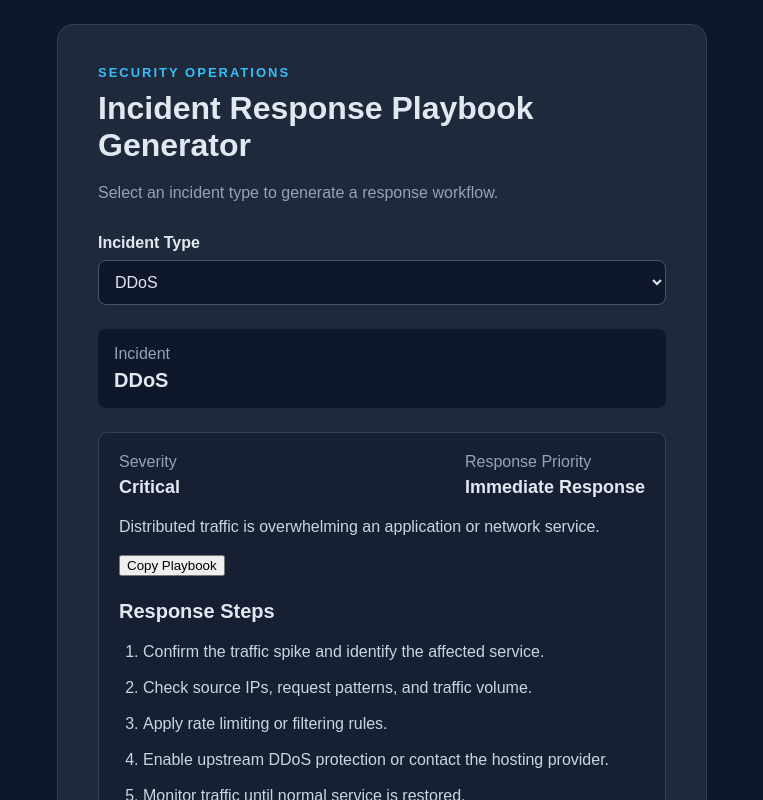
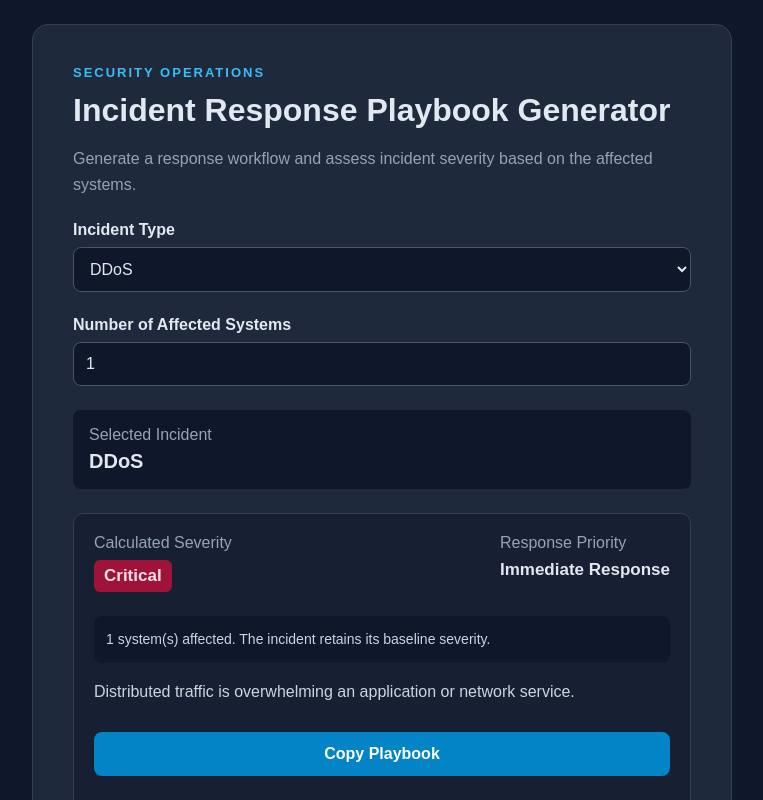
Before and after one commit to ShreyasSwasti/incident-respons, a React (Vite) app: page / in a window 1280 px wide. Shown: the top 800 px of the page, without its empty margins (258-1021 px from the left). Built offline with nearby package versions, Linux system fonts and the light colour scheme.

Commit message:
added dynamic incident severity assesment

```diff
--- a/src/App.jsx
+++ b/src/App.jsx
@@ -3,7 +3,6 @@ import { useState } from 'react';
 const playbooks = {
   DDoS: {
     severity: 'Critical',
-    priority: 'Immediate Response',
     description:
       'Distributed traffic is overwhelming an application or network service.',
     steps: [
@@ -17,7 +16,6 @@ const playbooks = {
 
   Malware: {
     severity: 'High',
-    priority: 'Urgent Response',
     description:
       'Malicious software has been detected on a system or endpoint.',
     steps: [
@@ -31,7 +29,6 @@ const playbooks = {
 
   Phishing: {
     severity: 'High',
-    priority: 'Urgent Response',
     description:
       'A suspicious message or link may be attempting to steal credentials or information.',
     steps: [
@@ -45,7 +42,6 @@ const playbooks = {
 
   Ransomware: {
     severity: 'Critical',
-    priority: 'Immediate Response',
     description:
       'Systems or files may have been encrypted or compromised by ransomware.',
     steps: [
@@ -59,7 +55,6 @@ const playbooks = {
 
   'Insider Threat': {
     severity: 'High',
-    priority: 'Urgent Response',
     description:
       'Suspicious activity may originate from an authorized user or internal account.',
     steps: [
@@ -74,16 +69,70 @@ const playbooks = {
 
 const incidentTypes = Object.keys(playbooks);
 
+const severityRank = {
+  Low: 1,
+  Medium: 2,
+  High: 3,
+  Critical: 4,
+};
+
+const responsePriorities = {
+  Low: 'Routine Response',
+  Medium: 'Elevated Response',
+  High: 'Urgent Response',
+  Critical: 'Immediate Response',
+};
+
+function calculateSeverity(baseSeverity, affectedSystems) {
+  let scaleSeverity = 'Low';
+
+  if (affectedSystems >= 100) {
+    scaleSeverity = 'Critical';
+  } else if (affectedSystems >= 20) {
+    scaleSeverity = 'High';
+  } else if (affectedSystems >= 5) {
+    scaleSeverity = 'Medium';
+  }
+
+  return severityRank[baseSeverity] >= severityRank[scaleSeverity]
+    ? baseSeverity
+    : scaleSeverity;
+}
+
 function App() {
   const [incidentType, setIncidentType] = useState('DDoS');
+  const [affectedSystems, setAffectedSystems] = useState('1');
+  const [copyMessage, setCopyMessage] = useState('');
 
   const playbook = playbooks[incidentType];
+  const systemCount = Number(affectedSystems);
+
+  const severity = calculateSeverity(
+    playbook.severity,
+    systemCount
+  );
+
+  const priority = responsePriorities[severity];
+
+  const validInput =
+    affectedSystems.trim() !== '' &&
+    Number.isInteger(systemCount) &&
+    systemCount >= 1 &&
+    systemCount <= 100000;
 
   const copyPlaybook = async () => {
+    if (!validInput) {
+      setCopyMessage(
+        'Enter a whole number between 1 and 100000.'
+      );
+      return;
+    }
+
     const text = `
 Incident: ${incidentType}
-Severity: ${playbook.severity}
-Response Priority: ${playbook.priority}
+Severity: ${severity}
+Response Priority: ${priority}
+Affected Systems: ${systemCount}
 
 Description:
 ${playbook.description}
@@ -96,9 +145,11 @@ ${playbook.steps
 
     try {
       await navigator.clipboard.writeText(text);
-      alert('Playbook copied to clipboard!');
-    } catch (error) {
-      alert('Unable to copy the playbook.');
+      setCopyMessage('Playbook copied successfully!');
+    } catch {
+      setCopyMessage(
+        'Unable to copy. Check browser clipboard permissions.'
+      );
     }
   };
 
@@ -110,7 +161,8 @@ ${playbook.steps
         <h1>Incident Response Playbook Generator</h1>
 
         <p className="description">
-          Select an incident type to generate a response workflow.
+          Generate a response workflow and assess incident
+          severity based on the affected systems.
         </p>
 
         <label htmlFor="incident-type">Incident Type</label>
@@ -118,7 +170,10 @@ ${playbook.steps
         <select
           id="incident-type"
           value={incidentType}
-          onChange={(event) => setIncidentType(event.target.value)}
+          onChange={(event) => {
+            setIncidentType(event.target.value);
+            setCopyMessage('');
+          }}
         >
           {incidentTypes.map((type) => (
             <option key={type} value={type}>
@@ -127,37 +182,85 @@ ${playbook.steps
           ))}
         </select>
 
+        <label htmlFor="affected-systems">
+          Number of Affected Systems
+        </label>
+
+        <input
+          id="affected-systems"
+          type="number"
+          min="1"
+          max="100000"
+          step="1"
+          value={affectedSystems}
+          onChange={(event) => {
+            setAffectedSystems(event.target.value);
+            setCopyMessage('');
+          }}
+          placeholder="Enter affected system count"
+        />
+
+        {!validInput && (
+          <p className="validation-message" role="alert">
+            Enter a whole number from 1 to 100000.
+          </p>
+        )}
+
         <div className="selected">
-          <span>Incident</span>
+          <span>Selected Incident</span>
           <strong>{incidentType}</strong>
         </div>
 
         <div className="playbook">
           <div className="playbook-header">
             <div>
-              <span>Severity</span>
-              <strong>{playbook.severity}</strong>
+              <span>Calculated Severity</span>
+              <strong className={`severity severity-${severity.toLowerCase()}`}>
+                {severity}
+              </strong>
             </div>
 
             <div>
               <span>Response Priority</span>
-              <strong>{playbook.priority}</strong>
+              <strong>{priority}</strong>
             </div>
           </div>
 
+          <p className="impact-summary">
+            {validInput
+              ? `${systemCount} system(s) affected. ${
+                  severity === playbook.severity
+                    ? 'The incident retains its baseline severity.'
+                    : `Severity has been escalated from ${playbook.severity} based on the affected system count.`
+                }`
+              : 'Enter a valid system count to assess the incident.'}
+          </p>
+
           <p>{playbook.description}</p>
 
-          <button onClick={copyPlaybook}>
+          <button onClick={copyPlaybook} disabled={!validInput}>
             Copy Playbook
           </button>
 
-          <h2>Response Steps</h2>
+          {copyMessage && (
+            <p className="copy-message" role="status">
+              {copyMessage}
+            </p>
+          )}
+
+          <h2>Recommended Response Steps</h2>
 
           <ol>
             {playbook.steps.map((step) => (
               <li key={step}>{step}</li>
             ))}
           </ol>
+
+          <p className="disclaimer">
+            Severity estimates are based on predefined rules.
+            Confirm severity using organizational incident
+            response policies and the actual business impact.
+          </p>
         </div>
       </section>
     </main>
--- a/src/index.css
+++ b/src/index.css
@@ -19,7 +19,7 @@ body {
 
 .card {
   width: 100%;
-  max-width: 650px;
+  max-width: 700px;
   padding: 40px;
   border: 1px solid #334155;
   border-radius: 16px;
@@ -37,6 +37,7 @@ body {
 h1 {
   margin: 0;
   font-size: 32px;
+  line-height: 1.25;
 }
 
 .description {
@@ -46,11 +47,12 @@ h1 {
 
 label {
   display: block;
-  margin: 28px 0 8px;
+  margin: 24px 0 8px;
   font-weight: bold;
 }
 
-select {
+select,
+input {
   width: 100%;
   padding: 12px;
   border: 1px solid #475569;
@@ -58,6 +60,17 @@ select {
   background: #0f172a;
   color: #e2e8f0;
   font-size: 16px;
+}
+
+select:focus,
+input:focus {
+  outline: 2px solid #38bdf8;
+  outline-offset: 2px;
+}
+
+.validation-message {
+  color: #fca5a5;
+  font-size: 14px;
 }
 
 .selected {
@@ -88,17 +101,44 @@ select {
 .playbook-header {
   display: flex;
   justify-content: space-between;
-  align-items: center;
+  align-items: flex-start;
+  gap: 16px;
 }
 
 .playbook-header span {
   display: block;
-  margin-bottom: 6px;
+  margin-bottom: 8px;
   color: #94a3b8;
 }
 
 .playbook-header strong {
-  font-size: 18px;
+  font-size: 17px;
+}
+
+.severity {
+  display: inline-block;
+  padding: 6px 10px;
+  border-radius: 6px;
+}
+
+.severity-low {
+  background: #14532d;
+  color: #bbf7d0;
+}
+
+.severity-medium {
+  background: #713f12;
+  color: #fde68a;
+}
+
+.severity-high {
+  background: #7f1d1d;
+  color: #fecaca;
+}
+
+.severity-critical {
+  background: #9f1239;
+  color: #ffe4e6;
 }
 
 .playbook p {
@@ -106,8 +146,43 @@ select {
   line-height: 1.6;
 }
 
+.impact-summary {
+  margin-top: 24px;
+  padding: 12px;
+  border-radius: 8px;
+  background: #0f172a;
+  font-size: 14px;
+}
+
+button {
+  width: 100%;
+  margin-top: 12px;
+  padding: 13px 16px;
+  border: none;
+  border-radius: 8px;
+  background: #0284c7;
+  color: white;
+  font-size: 16px;
+  font-weight: bold;
+  cursor: pointer;
+}
+
+button:hover:not(:disabled) {
+  background: #0369a1;
+}
+
+button:disabled {
+  opacity: 0.5;
+  cursor: not-allowed;
+}
+
+.copy-message {
+  font-size: 14px;
+  color: #7dd3fc !important;
+}
+
 .playbook h2 {
-  margin-top: 24px;
+  margin-top: 28px;
   font-size: 20px;
 }
 
@@ -120,3 +195,29 @@ select {
   margin-bottom: 12px;
   line-height: 1.5;
 }
+
+.disclaimer {
+  margin-top: 24px;
+  padding-top: 16px;
+  border-top: 1px solid #334155;
+  color: #94a3b8 !important;
+  font-size: 13px;
+}
+
+@media (max-width: 600px) {
+  .app {
+    padding: 12px;
+  }
+
+  .card {
+    padding: 24px 18px;
+  }
+
+  h1 {
+    font-size: 26px;
+  }
+
+  .playbook-header {
+    flex-direction: column;
+  }
+}
```
